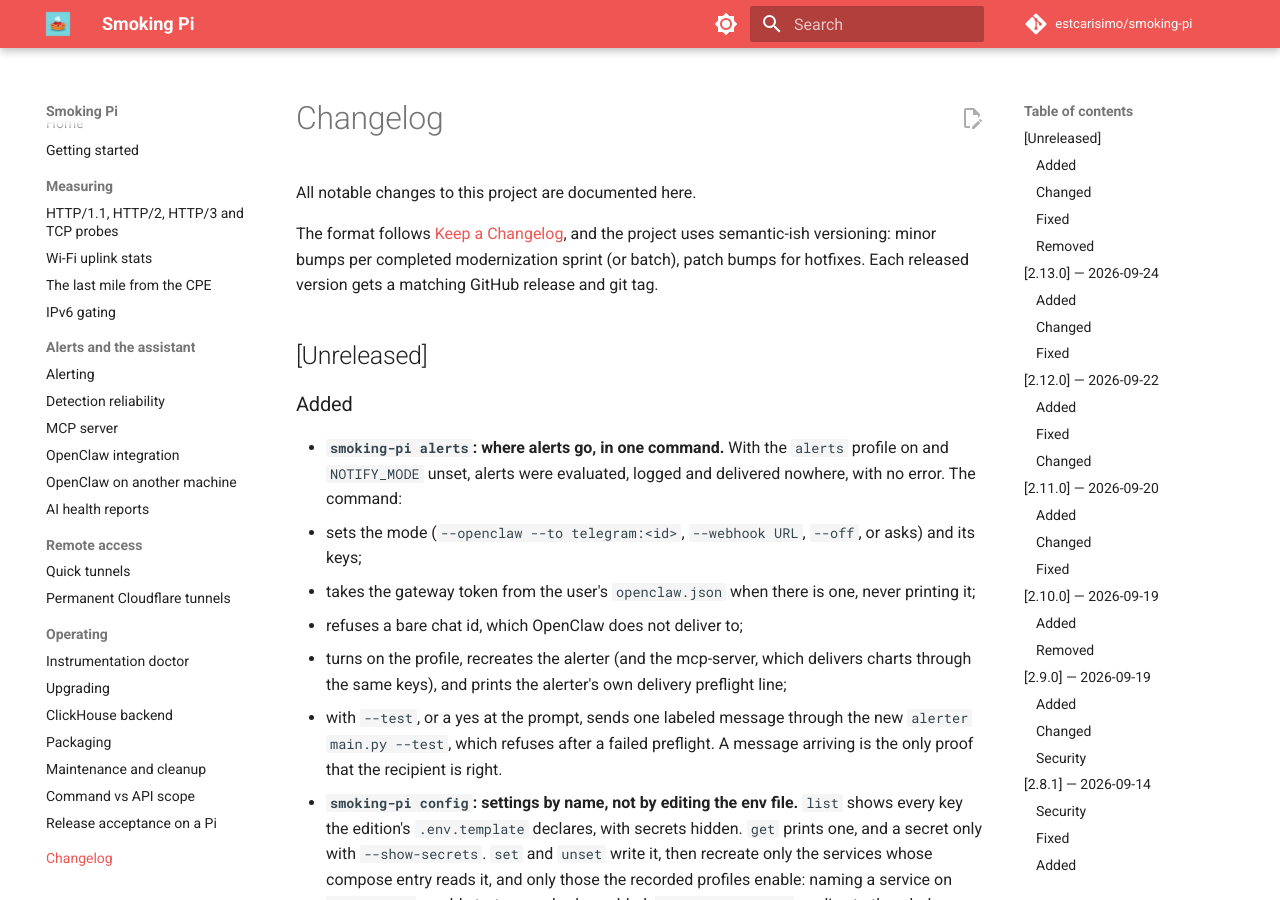
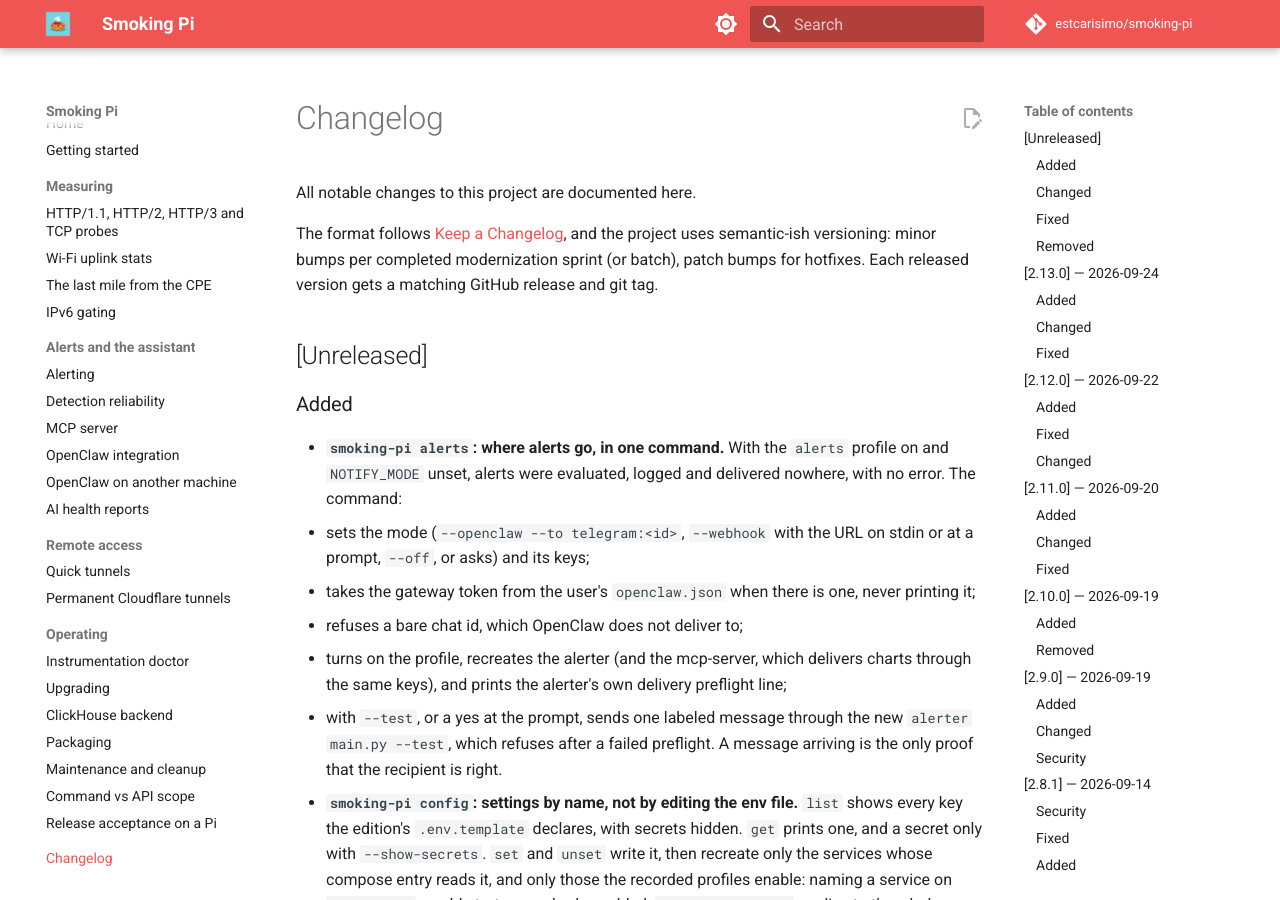
Before and after one commit to estcarisimo/smoking-pi, an MkDocs documentation site: the page built from docs/changelog.md, in a window 1280 px wide and 900 px high. Built offline with MkDocs 1.6.1 and Material for MkDocs 9.7.7, drawn with Linux system fonts in a browser that asks for light colours; comment, search, counter and statistics services are not loaded.

Commit message:
fix(review): the webhook URL is a secret here too; restore a lost brace
- alerts --webhook takes no argument: the URL is typed at a hidden prompt
  or piped on stdin, and never printed, matching #119's rule that
  ALERT_WEBHOOK_URL is a secret (it is often the credential).
- The rebase onto #119 dropped the closing brace of its last bats test.

Co-Authored-By: Claude Opus 5.5 <noreply@anthropic.com>

```diff
--- a/CHANGELOG.md
+++ b/CHANGELOG.md
@@ -14,8 +14,8 @@ version gets a matching GitHub release and git tag.
 - **`smoking-pi alerts`: where alerts go, in one command.** With the
   `alerts` profile on and `NOTIFY_MODE` unset, alerts were evaluated,
   logged and delivered nowhere, with no error. The command:
-  - sets the mode (`--openclaw --to telegram:<id>`, `--webhook URL`,
-    `--off`, or asks) and its keys;
+  - sets the mode (`--openclaw --to telegram:<id>`, `--webhook` with the
+    URL on stdin or at a prompt, `--off`, or asks) and its keys;
   - takes the gateway token from the user's `openclaw.json` when there is
     one, never printing it;
   - refuses a bare chat id, which OpenClaw does not deliver to;
```
Also changed, not shown: docs/alerting.md (+2 -1 lines), 2 other files.
